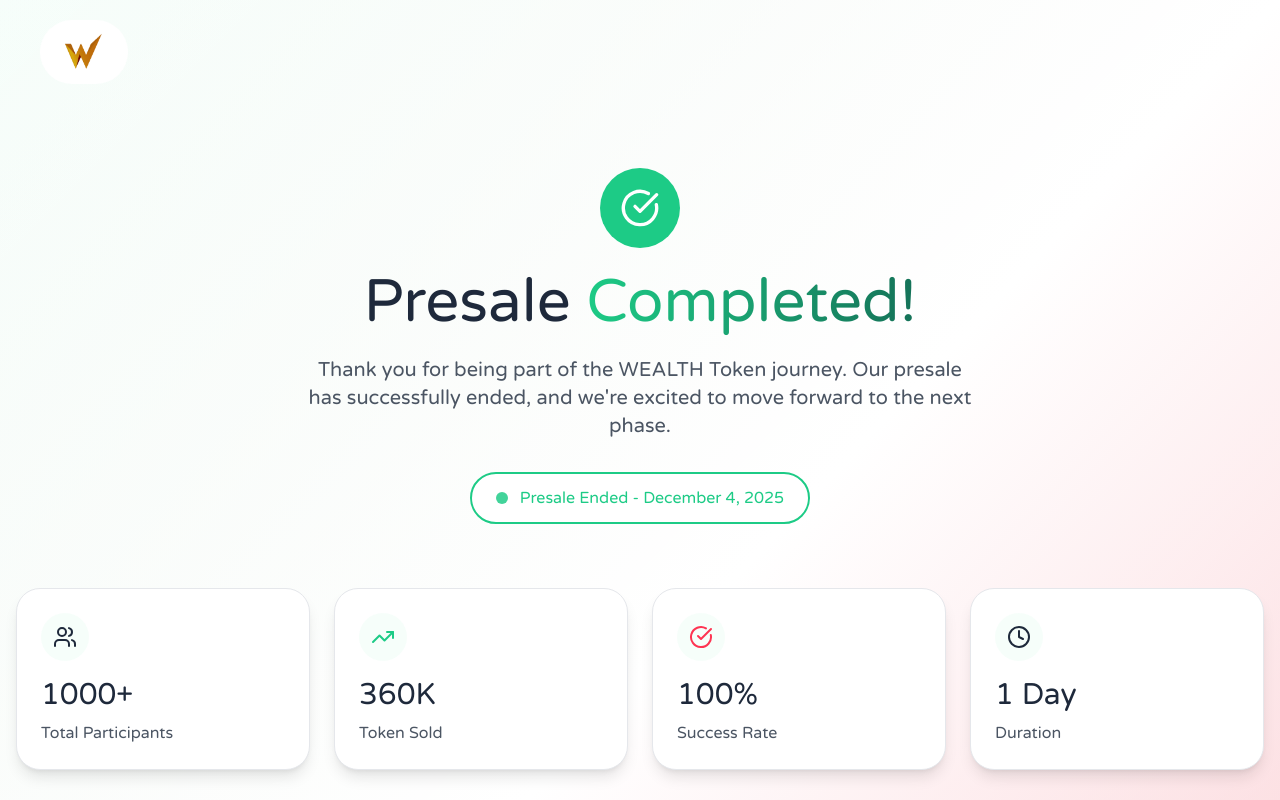
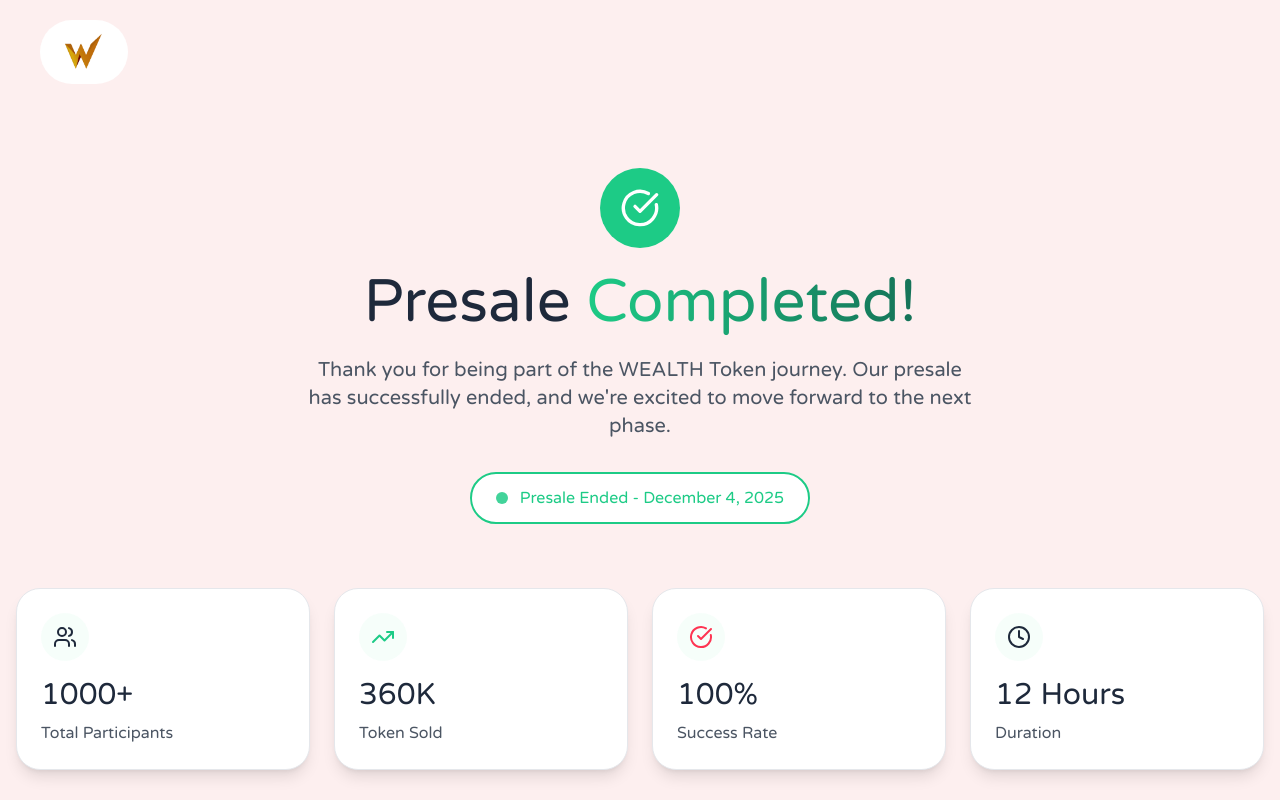
Before and after one commit to wealthcrypto/wealth-landing-page, a Next.js app: page /presale in a window 1280 px wide. Shown: the top 800 px of the page. Built offline with nearby package versions, Linux system fonts and the light colour scheme; a web font is replaced by a local one.

Commit message:
fix: update duration value to "12 Hours" and adjust background color in PresaleEndedPage

```diff
--- a/app/presale/page.tsx
+++ b/app/presale/page.tsx
@@ -45,7 +45,7 @@
     {
       icon: <Clock className="h-6 w-6" />,
       title: "Duration",
-      value: "1 Day",
+      value: "12 Hours",
       color: "text-wealth-navy"
     }
   ];
@@ -55,7 +55,7 @@
       initial="initial"
       animate="animate"
       variants={staggerContainer}
-      className="min-h-screen bg-gradient-to-br from-wealth-mint-wash via-white to-wealth-coral-soft"
+      className="min-h-screen bg-[#fdefef]"
     >
         <div className="flex justify-start px-10 py-5">
             <div className="inline-flex items-center gap-3 bg-white px-6 py-3 rounded-full text-[#1dcb86] font-medium">
```
